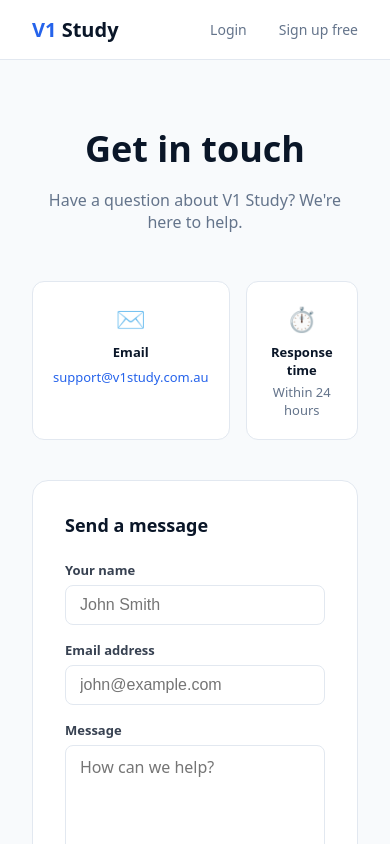
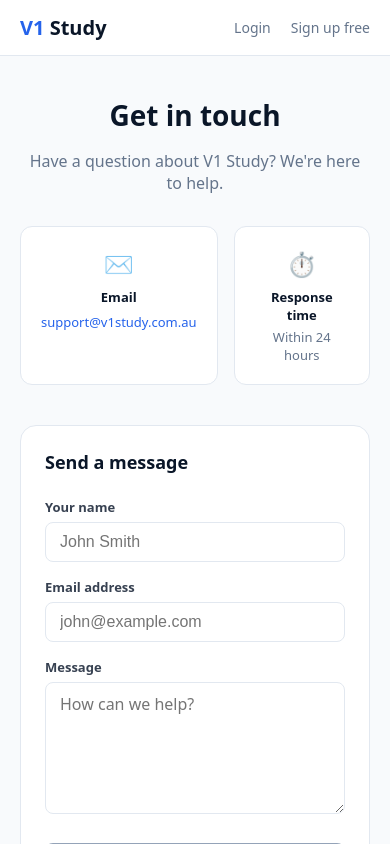
Before and after one commit to daniellongford/V1Study, a Next.js app: page /contact in a window 390 px wide. Shown: the top 844 px of the page. Built offline with nearby package versions, Linux system fonts and the light colour scheme.

Commit message:
Update page.tsx

```diff
--- a/app/contact/page.tsx
+++ b/app/contact/page.tsx
@@ -31,20 +31,20 @@ export default function ContactPage() {
 
   return (
     <main style={{ minHeight: '100vh', background: '#f8fafc', fontFamily: 'system-ui,sans-serif' }}>
-      <nav style={{ background: 'white', borderBottom: '1px solid #e2e8f0', padding: '1rem 2rem', display: 'flex', alignItems: 'center', justifyContent: 'space-between' }}>
+      <nav style={{ background: 'white', borderBottom: '1px solid #e2e8f0', padding: 'clamp(0.875rem, 3vw, 1rem) clamp(1.25rem, 4vw, 2rem)', display: 'flex', alignItems: 'center', justifyContent: 'space-between' }}>
         <a href="/" style={{ textDecoration: 'none' }}>
           <span style={{ fontSize: '20px', fontWeight: '800', color: '#2563eb' }}>V1</span>
           <span style={{ fontSize: '20px', fontWeight: '800', color: '#0a1628' }}> Study</span>
         </a>
-        <div style={{ display: 'flex', gap: '2rem', alignItems: 'center' }}>
+        <div style={{ display: 'flex', gap: 'clamp(1.25rem, 4vw, 2rem)', alignItems: 'center' }}>
           <a href="/login" style={{ color: '#64748b', textDecoration: 'none', fontSize: '14px' }}>Login</a>
           <a href="/signup" style={{ color: '#64748b', textDecoration: 'none', fontSize: '14px' }}>Sign up free</a>
         </div>
       </nav>
 
-      <div style={{ maxWidth: '600px', margin: '0 auto', padding: '4rem 2rem' }}>
-        <div style={{ textAlign: 'center', marginBottom: '3rem' }}>
-          <h1 style={{ fontSize: '36px', fontWeight: '800', color: '#0a1628', marginBottom: '1rem' }}>Get in touch</h1>
+      <div style={{ maxWidth: '600px', margin: '0 auto', padding: 'clamp(2.5rem, 6vw, 4rem) clamp(1.25rem, 4vw, 2rem)' }}>
+        <div style={{ textAlign: 'center', marginBottom: 'clamp(2rem, 5vw, 3rem)' }}>
+          <h1 style={{ fontSize: 'clamp(28px, 7vw, 36px)', fontWeight: '800', color: '#0a1628', marginBottom: '1rem' }}>Get in touch</h1>
           <p style={{ fontSize: '16px', color: '#64748b' }}>Have a question about V1 Study? We&apos;re here to help.</p>
         </div>
 
@@ -62,7 +62,7 @@ export default function ContactPage() {
         </div>
 
         {!sent ? (
-          <div style={{ background: 'white', borderRadius: '16px', padding: '2rem', border: '1px solid #e2e8f0' }}>
+          <div style={{ background: 'white', borderRadius: '16px', padding: 'clamp(1.5rem, 5vw, 2rem)', border: '1px solid #e2e8f0' }}>
             <h2 style={{ fontSize: '18px', fontWeight: '700', color: '#0a1628', marginBottom: '1.5rem' }}>Send a message</h2>
             <div style={{ marginBottom: '1rem' }}>
               <label style={{ fontSize: '13px', fontWeight: '600', color: '#374151', display: 'block', marginBottom: '6px' }}>Your name</label>
@@ -81,7 +81,7 @@ export default function ContactPage() {
             </button>
           </div>
         ) : (
-          <div style={{ background: 'white', border: '1px solid #e2e8f0', borderRadius: '16px', padding: '2rem', textAlign: 'center' }}>
+          <div style={{ background: 'white', border: '1px solid #e2e8f0', borderRadius: '16px', padding: 'clamp(1.5rem, 5vw, 2rem)', textAlign: 'center' }}>
             <div style={{ fontSize: '48px', marginBottom: '1rem' }}>✉️</div>
             <h2 style={{ fontSize: '20px', fontWeight: '700', color: '#0a1628', marginBottom: '8px' }}>Message sent!</h2>
             <p style={{ fontSize: '14px', color: '#64748b' }}>We&apos;ll get back to you within 24 hours.</p>
```
